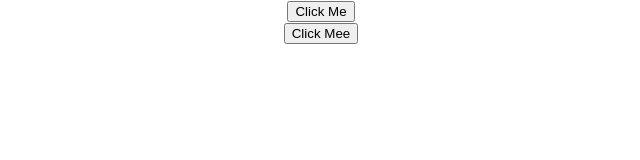
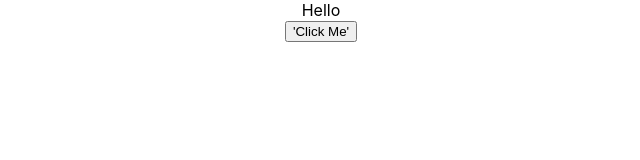
Before and after one commit to githimank/React, a React (Create React App) app: page / in a window 1280 px wide. Shown: the top 160 px of the page, without its empty margins (319-959 px from the left). Built offline with nearby package versions, Linux system fonts and the light colour scheme.

Commit message:
binding event handler in class component

```diff
--- a/src/App.js
+++ b/src/App.js
@@ -1,6 +1,6 @@
 import logo from './logo.svg';
 import './App.css'
-import Greet  from './component/1_Greet'
+import Greet from './component/1_Greet'
 // import {Greet}  from './component/Greet'; // named import
 import Welcome from './component/2_Welcome'
 import Hello from './component/3_hello'
@@ -8,6 +8,7 @@ import Message from './component/4_Message';
 import Counter from './component/5_Counter';
 import FunctionClick from './component/6_FuntionalClick';
 import ClassClick from './component/7_ClassClick';
+import BindingEvent from './component/8_BindingEvent';
 
 
 function App() {
@@ -27,8 +28,10 @@ function App() {
       <Message >onClick</Message> */}
       {/* // setstate counter app example
       <Counter></Counter> */}
+      {/* // event handling in function & class
       <FunctionClick></FunctionClick>
-    <ClassClick></ClassClick>
+    <ClassClick></ClassClick> */}
+      <BindingEvent>    </BindingEvent>
     </div>
   );
 }
--- a/src/component/4_Message.js
+++ b/src/component/4_Message.js
@@ -18,7 +18,8 @@ class Message extends Component {
         return (
             <div>
                 <h1>{message}</h1>
-                <button onClick={() => { this.changeMessage() }}>Subscribe</button>
+                {/* <button onClick={() => { this.changeMessage() }}>Subscribe</button> */} // 1 Approach using bind keyword
+                <button>Subscribe</button>
             </div>
         )
     }
--- /dev/null
+++ b/src/component/8_BindingEvent.js
@@ -0,0 +1,44 @@
+import React, { Component } from 'react'
+
+class BindingEvent extends Component {
+
+    constructor(props) {
+        super(props)
+
+        this.state = {
+            message: "Hello"
+        }
+        // for approach 3 binding in constructor
+        // this.onClickButton= this.onClickButton.bind(this)
+    }
+
+    // onClickButton() {
+    //     this.setState({
+    //         message: "GoodBye !!"
+    //     })
+    //     console.log(this)
+    // }
+
+    onClickButton = () => {
+        this.setState({
+            message: "Good Bye From Approach 4"
+        })
+    }
+
+
+    render() {
+        return (
+            <div>
+                <div>{this.state.message}</div>
+                {// 1 Approach using bind keyword
+                /* <button onClick={this.onClickButton.bind(this)}>'Click Me</button>  */}
+                {/* // 2 Aproach using arrow functions
+                <button onClick={() => this.onClickButton()}>'Click Me'</button> */}
+                {/* // 3 & 4 approach */}
+                <button onClick={this.onClickButton}>'Click Me'</button>
+            </div>
+        )
+    }
+}
+
+export default BindingEvent
```
